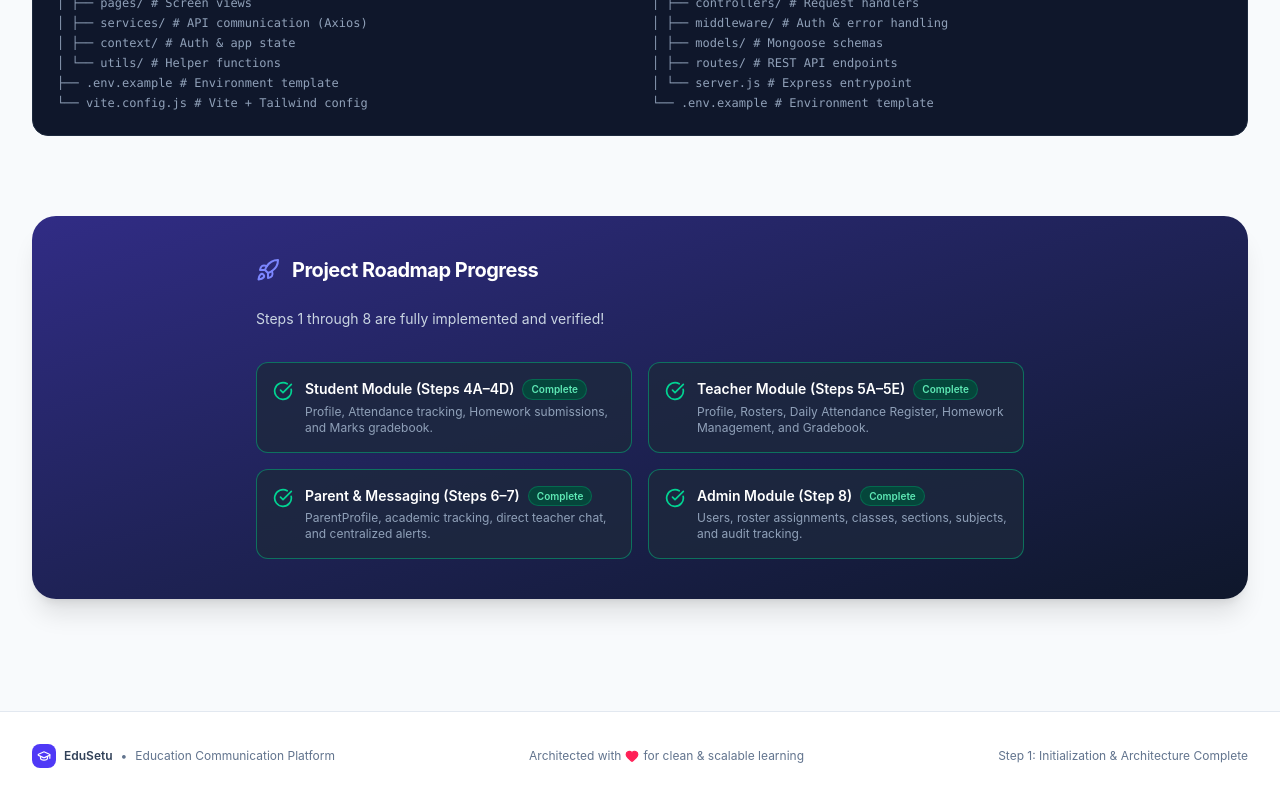
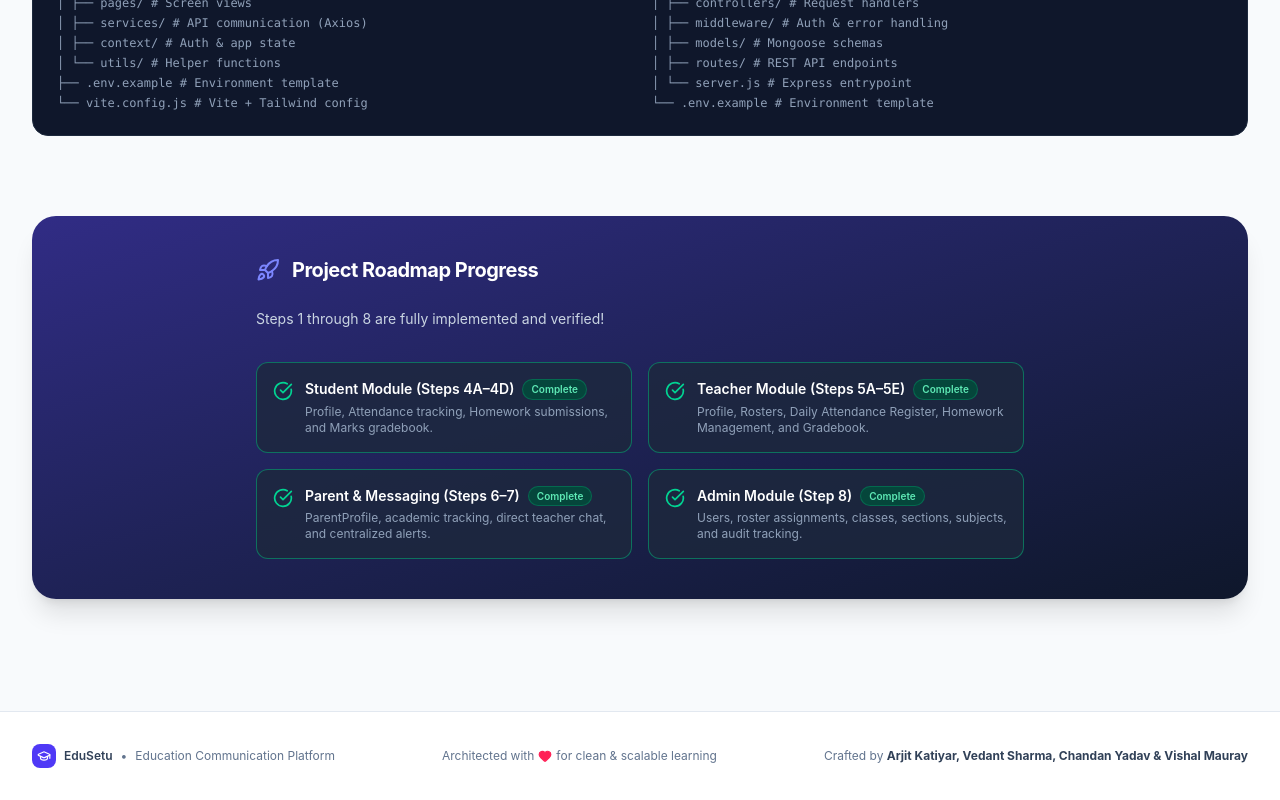
Before and after one commit to EduSetu-Devs/Edusetu_platform, a React (Vite) app in the folder client/: page / in a window 1280 px wide. Shown: the part 2205-3005 px from the top of the page. Built offline with nearby package versions, Linux system fonts and the light colour scheme; no server answers.

Commit message:
docs: add group project contributors and team credits (Vedant Sharma, Chandan Yadav, Vishal Mauray, Arjit Katiyar)

```diff
--- a/client/src/components/Footer.jsx
+++ b/client/src/components/Footer.jsx
@@ -20,8 +20,8 @@ const Footer = () => {
           <span>for clean & scalable learning</span>
         </div>
 
-        <div>
-          <span>Step 1: Initialization & Architecture Complete</span>
+        <div className="text-center sm:text-right">
+          <span>Crafted by <strong className="text-slate-700">Arjit Katiyar, Vedant Sharma, Chandan Yadav &amp; Vishal Mauray</strong></span>
         </div>
       </div>
     </footer>
```
Also changed, not shown: client/package.json (+8 -1 lines), 2 other files (tests, documents, lock files or other folders).
